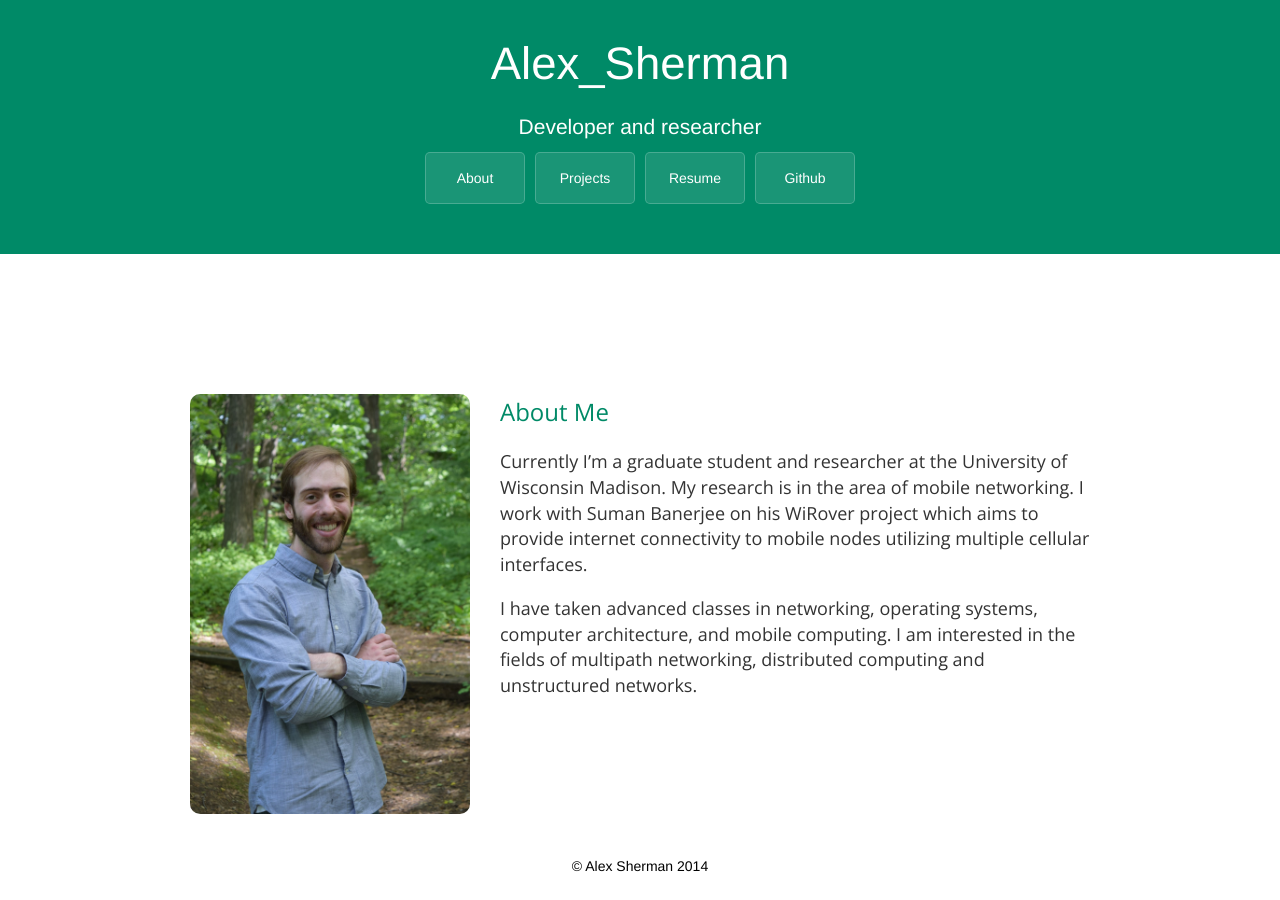
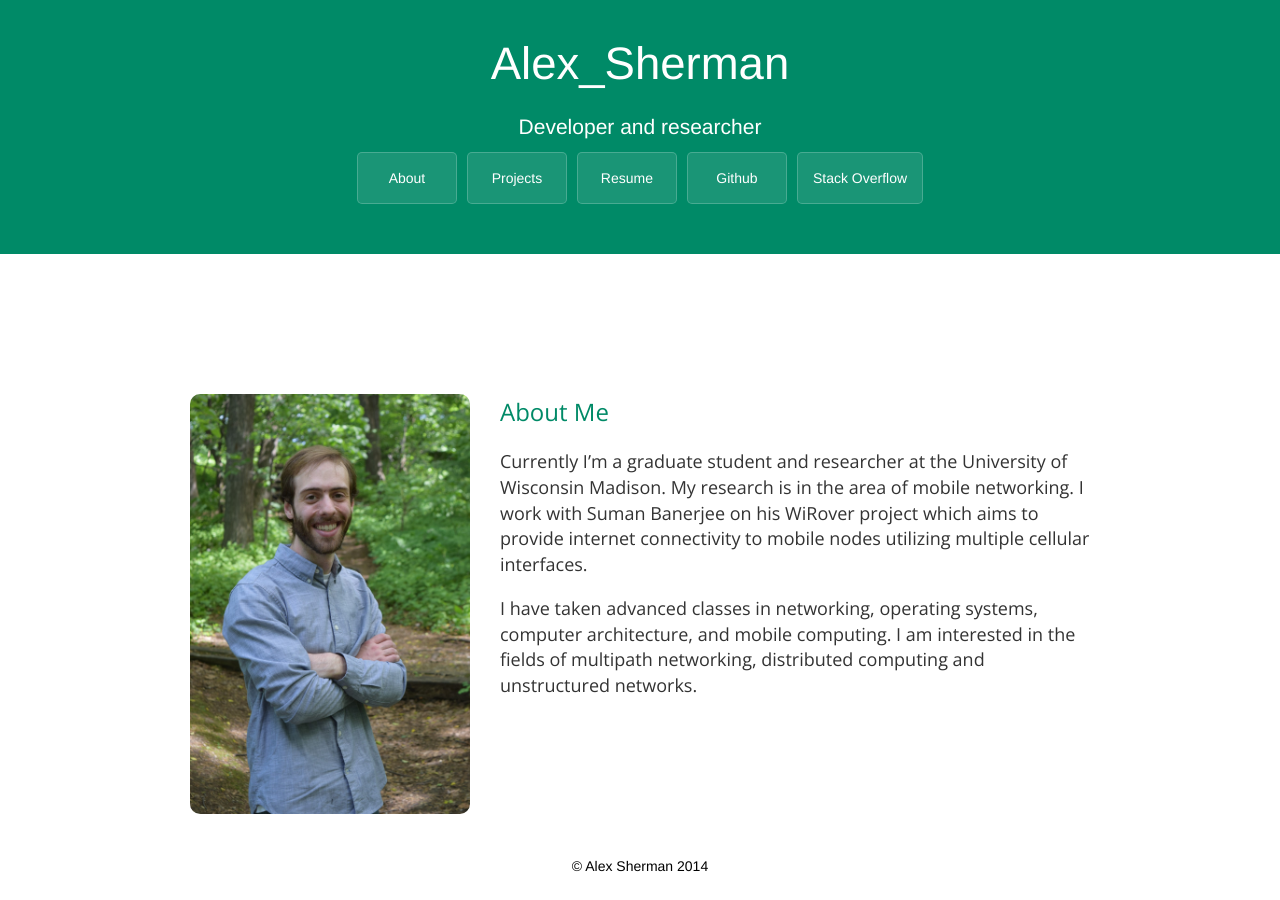
Before and after one commit to alex-sherman/alex-sherman.github.io, a Jekyll site: the page built from index.html, in a window 1280 px wide. Built offline with Jekyll 4.4.1, drawn with Linux system fonts in a browser that asks for light colours; nearby versions of some CDN libraries; some web fonts are replaced.

Commit message:
Added resume and link to stack overflow

```diff
--- a/_includes/header.html
+++ b/_includes/header.html
@@ -4,7 +4,8 @@
   <ul class="nav navbar-nav">
     <li><a href="/">About</a></li>
     <li><a href="/projects.html">Projects</a></li>
-    <li><a href="/resume.html">Resume</a></li>
+    <li><a href="/resume.pdf">Resume</a></li>
     <li><a href="https://github.com/alex-sherman">Github</a></li>
+    <li><a href="http://stackoverflow.com/story/alex_sherman">Stack Overflow</a></li>
   </ul>
 </div>
```
Also changed, not shown: 1 other file.
